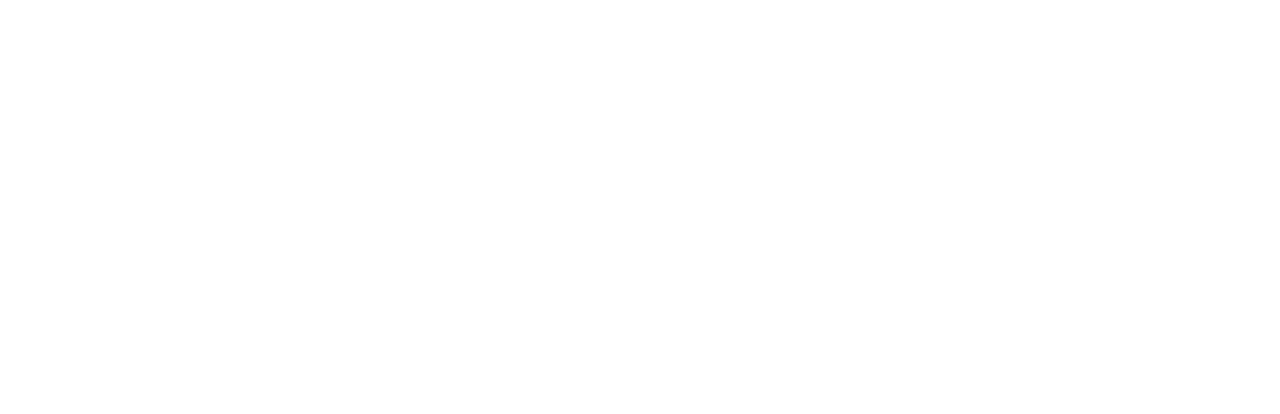
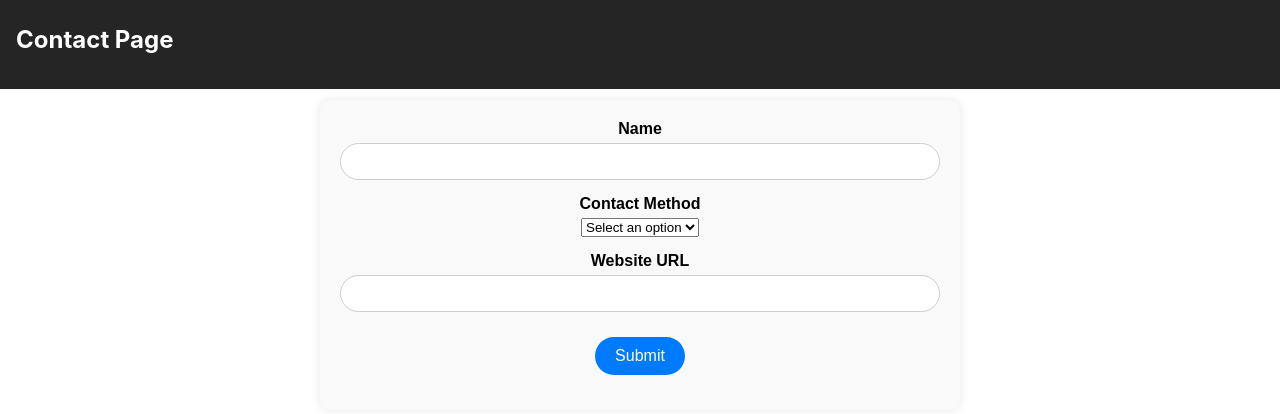
Before and after one commit to KOYYADOONDYSAIVYSHNAVI/spider-model, a React (Create React App) app in the folder web_app/frontend/: page /contact in a window 1280 px wide. Before the commit this address had no page. Shown: the top 414 px of the page. Built offline with nearby package versions, Linux system fonts and the light colour scheme.

Commit message:
created contact page and added route for submitting it

```diff
--- a/web_app/frontend/src/App.js
+++ b/web_app/frontend/src/App.js
@@ -3,6 +3,7 @@ import { BrowserRouter as Router, Route, Routes, useNavigate } from 'react-route
 import HomePage from './components/home';
 import UserPage from './components/user_info'
 import ESGPage from './components/esg_entry'
+import ContactPage from './components/contact';
 
 function App() {
   return (
@@ -11,6 +12,7 @@ function App() {
         <Route path="/" element={<HomePage />} />
         <Route path="/user-info" element={<UserPage/>}/>
         <Route path="/esg-initiative" element={<ESGPage/>}/>
+        <Route path="/contact" element={<ContactPage/>}/>
       </Routes>
     </Router>
   );
--- /dev/null
+++ b/web_app/frontend/src/components/contact.css
@@ -0,0 +1,68 @@
+.contact-navbar {
+    background-color: #252526;
+    margin-top: 0;
+    margin-bottom: 0;
+    padding-top: 25px;
+    padding-right: 1rem;
+    padding-bottom: 35px;
+    padding-left: 1rem;
+    position: fixed;
+    width: 99%;
+    top: 0;
+    z-index: 1000;
+}
+
+.contact-navbar-center {
+    text-align: center;
+}
+
+.contact-navbar-heading {
+    margin: 0;
+    font-size: 24px;
+    color: white;
+}
+
+.contact-container {
+    margin-top: 100px;
+    padding: 20px;
+    max-width: 600px;
+    margin-left: auto;
+    margin-right: auto;
+    background-color: #f9f9f9;
+    border-radius: 10px;
+    box-shadow: 0 0 10px rgba(0, 0, 0, 0.1);
+    overflow-y: auto;
+    max-height: calc(100vh - 90px);
+}
+
+.contact-form div {
+    margin-bottom: 15px;
+}
+
+.contact-label {
+    display: block;
+    font-weight: bold;
+    margin-bottom: 5px;
+    color: black;
+}
+
+.contact-input[type="text"],
+.contact-textarea {
+    width: 100%;
+    padding: 10px;
+    box-sizing: border-box;
+    border-radius: 20px;
+    border: 1px solid #ccc;
+    text-align: center;
+}
+
+.contact-input-file-wrapper {
+    display: flex;
+    justify-content: center;
+}
+
+.contact-button[type="submit"] {
+    background-color: #007bff;
+    color: white;
+    border: none;
+}
--- a/web_app/frontend/src/components/contact.js
+++ b/web_app/frontend/src/components/contact.js
@@ -0,0 +1,93 @@
+import React, { useState, useEffect } from 'react';
+import './contact.css'
+
+const ContactPage = () => {
+    const [textField1, setTextField1] = useState('');
+    const [dropdownValue, setDropdownValue] = useState('');
+    const [textField2, setTextField2] = useState('');
+    const [formSubmitted, setFormSubmitted] = useState(false);
+
+    useEffect(() => {
+        if (formSubmitted) {
+            const formData = new FormData();
+            formData.append('name', textField1);
+            formData.append('contact_method', dropdownValue);
+            formData.append('website', textField2);
+
+            const submitData = async () => {
+                try {
+                    const response = await fetch('http://localhost:5000/submit-contact', {
+                        method: 'POST',
+                        body: formData,
+                    });
+
+                    if (response.ok) {
+                        console.log('Form submitted successfully');
+                        setFormSubmitted(false);
+                    } else {
+                        console.error('Form submission failed');
+                        setFormSubmitted(false);
+                    }
+                } catch (error) {
+                    console.error('Error:', error);
+                    setFormSubmitted(false);
+                }
+            };
+
+            submitData();
+        }
+    }, [formSubmitted]);
+
+    const handleSubmit = (e) => {
+        e.preventDefault();
+        setFormSubmitted(true);
+    };
+
+    return (
+        <>
+        <nav className="navbar">
+            <div>
+                <h1 className="navbar-heading">Contact Page</h1>
+            </div>
+        </nav>
+        <div className="container">
+        <form onSubmit={handleSubmit}>
+        <div>
+            <label>Name</label>
+            <input
+                type="text"
+                value={textField1}
+                onChange={(e) => setTextField1(e.target.value)}
+                required
+            />
+        </div>
+
+        <div>
+            <label>Contact Method</label>
+            <select value={dropdownValue} onChange={(e) => setDropdownValue(e.target.value)} required>
+                <option value="">Select an option</option>
+                <option value="email">Email</option>
+                <option value="call">Call</option>
+                <option value="text">Text</option>
+            </select>
+        </div>
+
+        <div>
+            <label>Website URL</label>
+            <input
+                type="text"
+                value={textField2}
+                onChange={(e) => setTextField2(e.target.value)}
+                required
+            />
+        </div>
+
+        <div>
+            <button type="submit">Submit</button>
+        </div>
+        </form>
+        </div>
+        </>
+    );
+};
+export default ContactPage;
```
Also changed, not shown: 1 other file (tests, documents, lock files or other folders).
